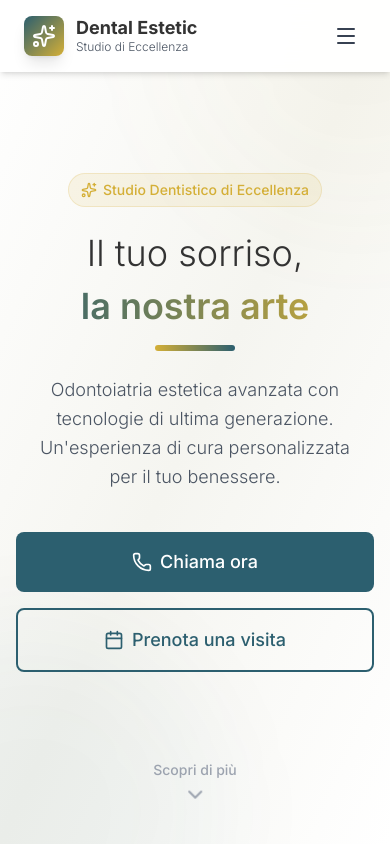
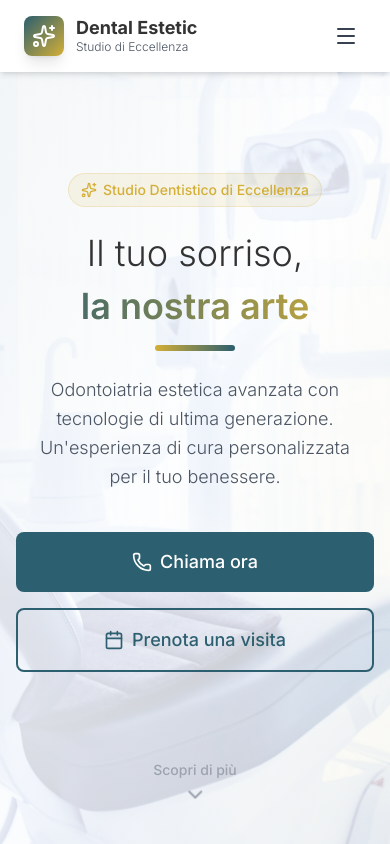
Before and after one commit to sebyudrescu/Dental-Clinic, a Next.js app: page / in a window 390 px wide. Shown: the top 844 px of the page. Built offline with nearby package versions, Linux system fonts and the light colour scheme.

Commit message:
feat: add studio background image to hero section with responsive overlay

```diff
--- a/app/components/Hero.tsx
+++ b/app/components/Hero.tsx
@@ -6,11 +6,24 @@ import { Badge } from './ui/Badge';
 
 export default function Hero() {
   return (
-    <section className="relative bg-gradient-to-br from-white via-warm-gray to-white min-h-screen flex items-center overflow-hidden">
-      {/* Decorative Background Elements */}
+    <section className="relative min-h-screen flex items-center overflow-hidden">
+      {/* Background Image */}
+      <div className="absolute inset-0">
+        <img
+          src="/studio-dentistico-delnegro-segrate.jpg"
+          alt="Studio Dentistico Del Negro Segrate"
+          className="w-full h-full object-cover object-center"
+        />
+        {/* Gradient Overlay - più leggero su desktop, più scuro su mobile per leggibilità */}
+        <div className="absolute inset-0 bg-gradient-to-br from-white/95 via-white/85 to-white/75 sm:from-white/90 sm:via-white/75 sm:to-white/60"></div>
+        {/* Subtle colored overlay per mantenere i colori del brand */}
+        <div className="absolute inset-0 bg-gradient-to-br from-petrol-blue/5 via-transparent to-luxury-gold/5"></div>
+      </div>
+
+      {/* Decorative Background Elements - ridotti per non competere con l'immagine */}
       <div className="absolute inset-0 overflow-hidden pointer-events-none">
-        <div className="absolute -top-40 -right-40 w-96 h-96 bg-luxury-gold/5 rounded-full blur-3xl animate-pulse"></div>
-        <div className="absolute -bottom-40 -left-40 w-96 h-96 bg-petrol-blue/5 rounded-full blur-3xl animate-pulse delay-1000"></div>
+        <div className="absolute -top-40 -right-40 w-96 h-96 bg-luxury-gold/3 rounded-full blur-3xl animate-pulse"></div>
+        <div className="absolute -bottom-40 -left-40 w-96 h-96 bg-petrol-blue/3 rounded-full blur-3xl animate-pulse delay-1000"></div>
       </div>
 
       <div className="relative max-w-7xl mx-auto px-4 sm:px-6 lg:px-8 py-16 sm:py-20 lg:py-32 w-full">
```
Also changed, not shown: public/studio-dentistico-delnegro-segrate.jpg (added).
